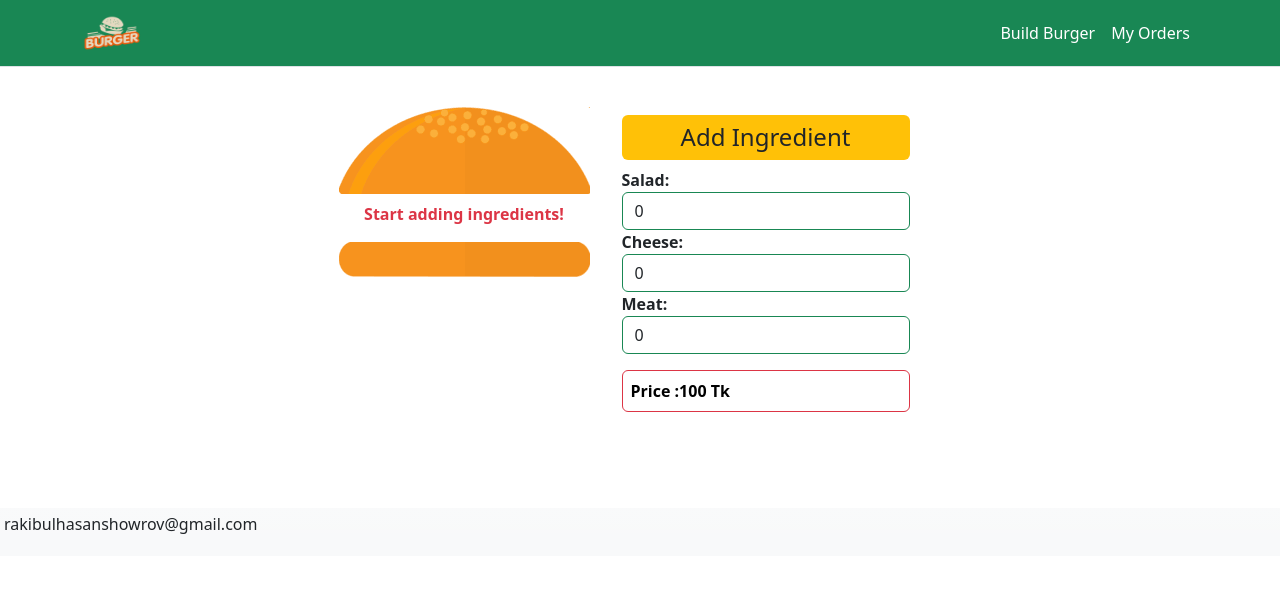
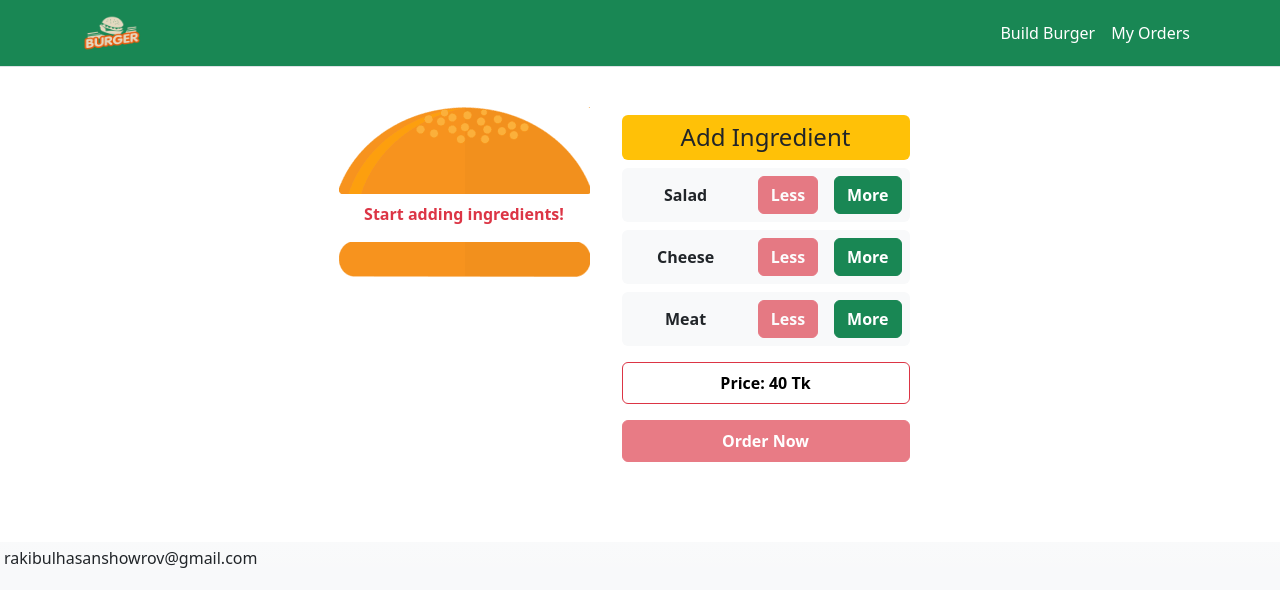
Before and after one commit to rhshowrov/Burger_builder-React, a React (Vite) app: page /building-burger in a window 1280 px wide. Shown: the top 606 px of the page. Built offline with nearby package versions, Linux system fonts and the light colour scheme.

Commit message:
"checkout"

```diff
--- a/src/components/BurgerBuilding/BurgerBuilder.jsx
+++ b/src/components/BurgerBuilding/BurgerBuilder.jsx
@@ -1,64 +1,144 @@
+import Burger from "./Burger";
+import { useDispatch, useSelector } from "react-redux";
+import { burgerSliceAction } from "../../store/BurgerSlice";
+import { Button, Modal, ModalHeader, ModalBody, ModalFooter } from "reactstrap";
 import { useState } from "react";
-import Burger from "./Burger";
-import styles from "./BurgerBuilder.module.css";
-import { useDispatch } from "react-redux";
-import { burgerSliceAction } from "../../store/BurgerSlice";
+import { useNavigate } from "react-router-dom";
 
 const BurgerBuilder = () => {
-  const dispatch=useDispatch()
-  const inputOnchangeHandler = (e) => {
-    const { name} = e.target;
-    dispatch(burgerSliceAction.addIngredients(name))
+  const [modal, setModal] = useState(false);
+  const navigate = useNavigate();
+  const burger = useSelector((store) => store.burger);
+  const ingredients = useSelector((store) => store.ingredients);
+  const totalPrice =
+    40 +
+    burger.salad * ingredients[0].price +
+    burger.cheese * ingredients[1].price +
+    burger.meat * ingredients[2].price;
+  const toggle = () => setModal(!modal);
+  const dispatch = useDispatch();
+
+  const handleIncrease = (name) => {
+    dispatch(burgerSliceAction.addIngredients(name));
   };
+
+  const handleDecrease = (name) => {
+    dispatch(burgerSliceAction.removeIngredients(name));
+  };
+
   return (
     <div className="d-flex flex-row justify-content-center mt-3">
       <Burger />
-      <div className="d-flex  flex-column text-start fw-semibold  w-25 m-3 p-3 ">
+      <div className="d-flex flex-column text-start fw-semibold w-25 m-3 p-3">
         <h4 className="bg-warning p-2 text-center rounded-2">Add Ingredient</h4>
-        <label htmlFor="input">Salad:</label>
-        <input
-          className="input form-control border-success "
-          min="1"
-          max="5"
-          type="number"
-          onChange={inputOnchangeHandler}
-          placeholder="Number Of Slice:"
-          name="salad"
-          id="salad"
-          defaultValue={0}
-          onKeyDown={(e) => e.preventDefault()}
-        />
-        <label htmlFor="input">Cheese:</label>
-        <input
-          className="input form-control border-success"
-          min="1"
-          max="5"
-          type="number"
-          onChange={inputOnchangeHandler}
-          placeholder="Number Of Slice:"
-          name="cheese"
-          id="cheese"
-          defaultValue={0}
-          onKeyDown={(e) => e.preventDefault()}
-        />
-        <label htmlFor="input">Meat:</label>
-        <input
-          className="input form-control border-success"
-          min="1"
-          max="5"
-          type="number"
-          onChange={inputOnchangeHandler}
-          placeholder="Number Of Slice:"
-          name="meat"
-          id="meat"
-          defaultValue={0}
-          onKeyDown={(e) => e.preventDefault()}
-        />
-        <p className="w-full border border-danger text-black rounded-2 mt-3 p-2">
-          Price :100 Tk
+
+        <div className="d-flex justify-content-between align-items-center gap-3 p-2 bg-light rounded">
+          <span className="fw-bold flex-grow-1 text-center">Salad</span>
+          <Button
+            className="btn btn-danger fw-bold"
+            onClick={() => handleDecrease("salad")}
+            disabled={burger.salad === 0}
+          >
+            Less
+          </Button>
+          <Button
+            className="btn btn-success fw-bold"
+            onClick={() => handleIncrease("salad")}
+            disabled={burger.salad === 5}
+          >
+            More
+          </Button>
+        </div>
+
+        <div className="d-flex justify-content-between align-items-center gap-3 p-2 bg-light rounded mt-2">
+          <span className="fw-bold flex-grow-1 text-center">Cheese</span>
+          <Button
+            className="btn btn-danger fw-bold"
+            onClick={() => handleDecrease("cheese")}
+            disabled={burger.cheese === 0}
+          >
+            Less
+          </Button>
+          <Button
+            className="btn btn-success fw-bold"
+            onClick={() => handleIncrease("cheese")}
+            disabled={burger.cheese === 5}
+          >
+            More
+          </Button>
+        </div>
+
+        <div className="d-flex justify-content-between align-items-center gap-3 p-2 bg-light rounded mt-2">
+          <span className="fw-bold flex-grow-1 text-center">Meat</span>
+          <Button
+            className="btn btn-danger fw-bold"
+            onClick={() => handleDecrease("meat")}
+            disabled={burger.meat === 0}
+          >
+            Less
+          </Button>
+          <Button
+            className="btn btn-success fw-bold"
+            onClick={() => handleIncrease("meat")}
+            disabled={burger.meat === 5}
+          >
+            More
+          </Button>
+        </div>
+
+        <p className="border border-danger text-black rounded-2 mt-3 p-2 text-center fw-bold">
+          Price: {totalPrice} Tk
         </p>
+
+        <Button
+          color="danger"
+          className="w-100 p-2 fw-bold"
+          onClick={toggle}
+          disabled={totalPrice === 40}
+        >
+          Order Now
+        </Button>
+
+        <Modal isOpen={modal} toggle={toggle}>
+          <ModalHeader toggle={toggle}>Order Summary</ModalHeader>
+          <ModalBody>
+            <p className="fw-bold">Your delicious burger includes:</p>
+            <ul className="list-group">
+              <li className="list-group-item d-flex justify-content-between">
+                <span>Salad:</span>{" "}
+                <span className="fw-bold">{burger.salad}</span>
+              </li>
+              <li className="list-group-item d-flex justify-content-between">
+                <span>Cheese:</span>{" "}
+                <span className="fw-bold">{burger.cheese}</span>
+              </li>
+              <li className="list-group-item d-flex justify-content-between">
+                <span>Meat:</span>{" "}
+                <span className="fw-bold">{burger.meat}</span>
+              </li>
+            </ul>
+            <p className="fw-bold text-center text-danger mt-3">
+              Total Price: {totalPrice} Tk
+            </p>
+          </ModalBody>
+          <ModalFooter>
+            <Button
+              color="primary"
+              onClick={() => {
+                toggle(); // Close modal first
+                navigate("/checkout"); // Then navigate
+              }}
+            >
+              Checkout
+            </Button>
+            <Button color="secondary" onClick={toggle}>
+              Cancel
+            </Button>
+          </ModalFooter>
+        </Modal>
       </div>
     </div>
   );
 };
+
 export default BurgerBuilder;
--- /dev/null
+++ b/src/components/BurgerBuilding/CheckOut.jsx
@@ -0,0 +1,8 @@
+const CheckOut=()=>{
+    return(
+        <div>
+            Checkout
+        </div>
+    )
+}
+export default CheckOut
--- a/src/main.jsx
+++ b/src/main.jsx
@@ -8,6 +8,7 @@ import Home from "./routes/Home";
 import BurgerBuilder from "./components/BurgerBuilding/BurgerBuilder";
 import BurgerBuilderStore from "./store/store";
 import { Provider } from "react-redux";
+import CheckOut from "./components/BurgerBuilding/CheckOut";
 const router = createBrowserRouter([
   {
     path: "/",
@@ -21,6 +22,10 @@ const router = createBrowserRouter([
         path: "/building-burger",
         element: <BurgerBuilder />,
       },
+      {
+        path: "/checkout",
+        element: <CheckOut />,
+      },
     ],
   },
 ]);
--- a/src/store/burgerSlice.js
+++ b/src/store/burgerSlice.js
@@ -16,7 +16,7 @@ const burgerSlice=createSlice({
     reducers:{
         addIngredients:(state,action)=>{
             const ingredient=action.payload
-            if (state[ingredient] != undefined){
+            if (state[ingredient] != undefined) {
                 state[ingredient]+=1
                 console.log("value added:",{ingredient});
 
--- a/src/store/ingredientsSlice.js
+++ b/src/store/ingredientsSlice.js
@@ -15,7 +15,7 @@ const INGREDIENTS=[
     {
         id:3,
         name:'meat',
-        price:10,
+        price:30,
         pic:"images/meat.png"
     },
 
```
Also changed, not shown: package.json (+6 -5 lines), 1 other file (tests, documents, lock files or other folders).
